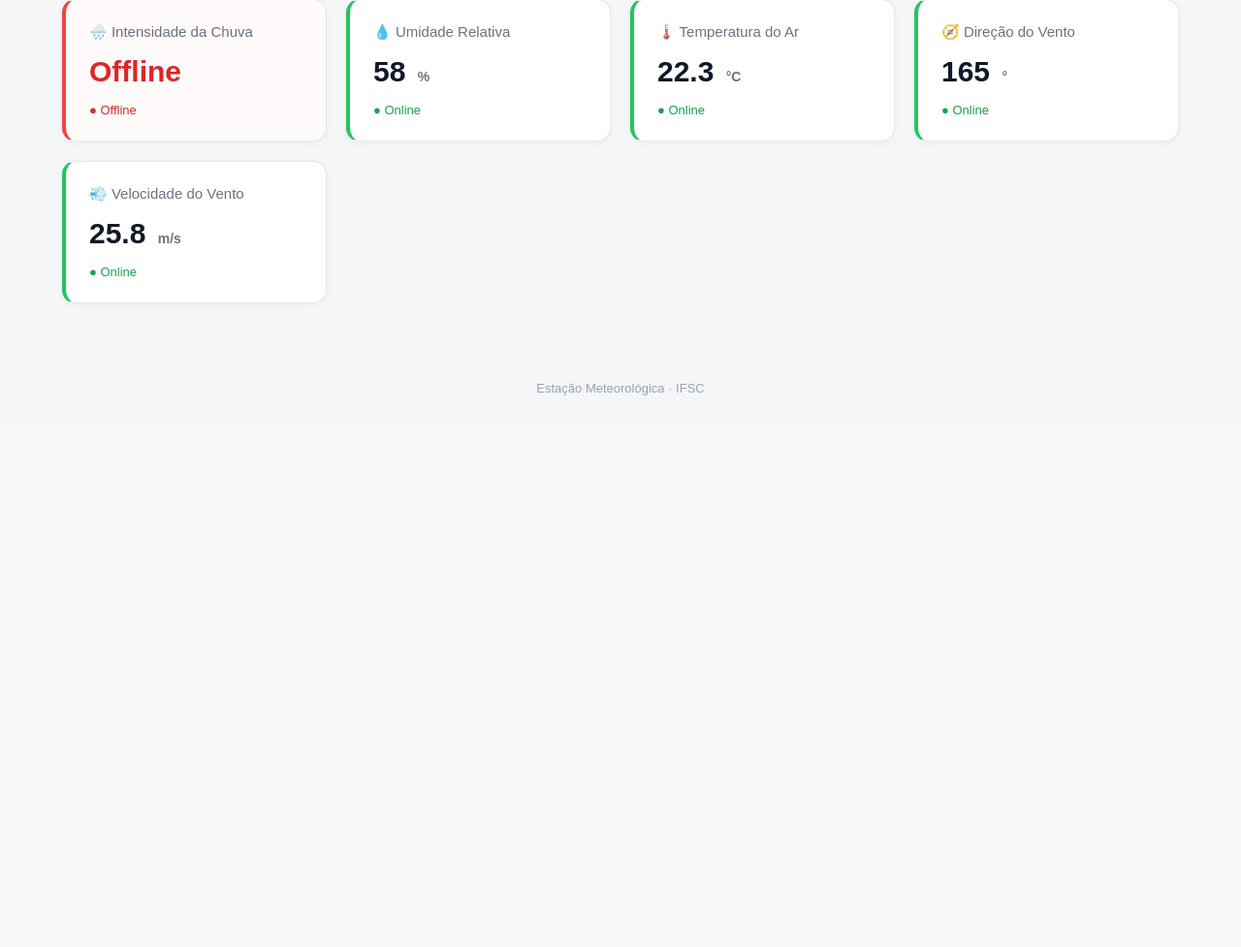
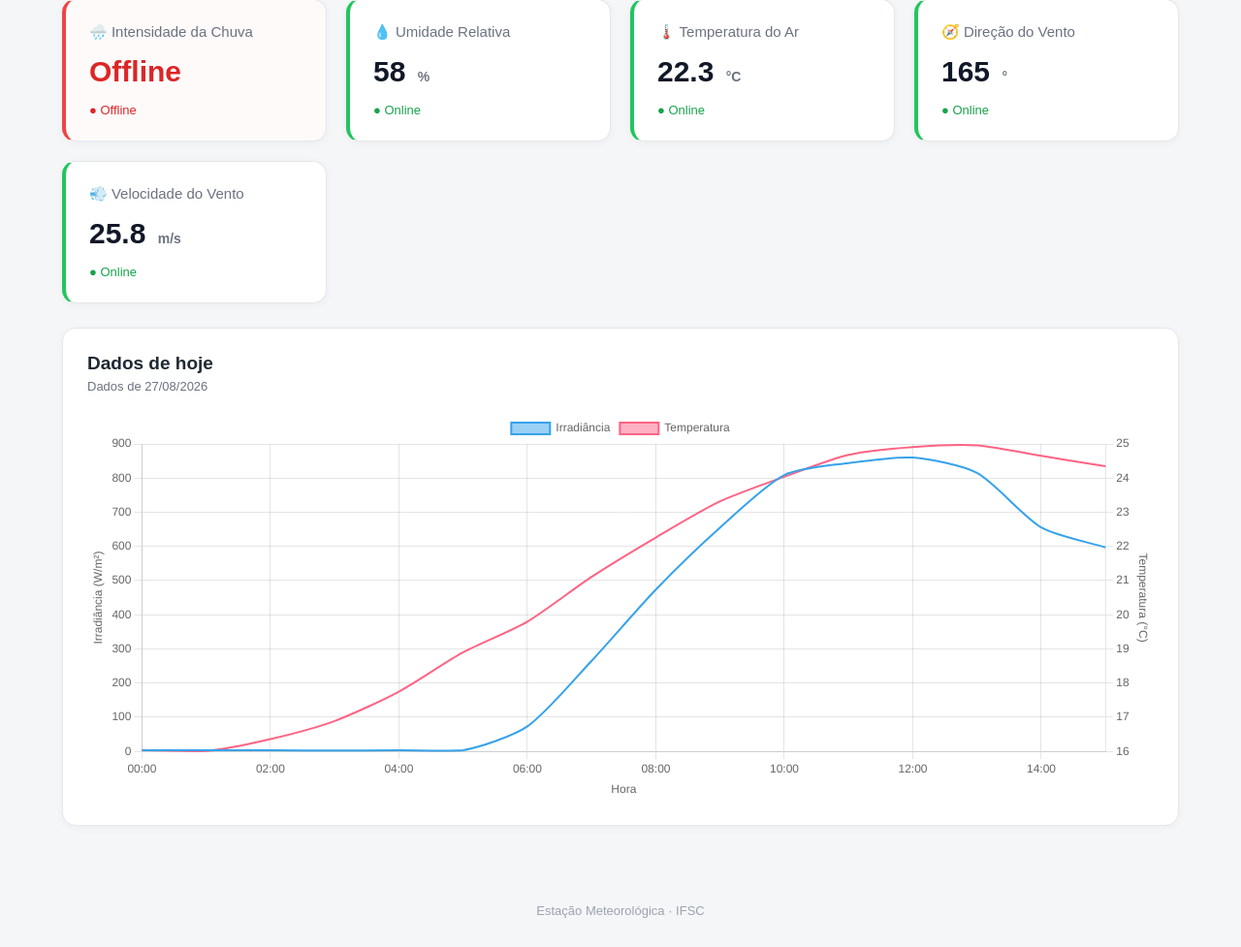
Before and after one commit to Engenharia-de-Telecom/Bolsa-Fv, a Flask app: page / in a window 1280 px wide. Shown: the part 416-1393 px from the top of the page at 97% size. Before the commit the page ends 824 px from the top, so only its background shows below. Run offline with Flask 3, Linux system fonts and the light colour scheme.

Commit message:
Implementado o gráfico de IRRADIACIA e TA ná home do dashboard.

```diff
--- a/dashboard/app.py
+++ b/dashboard/app.py
@@ -12,6 +12,74 @@ app = Flask(__name__)
 @app.route("/")
 def index():
     return render_template("index.html")
+
+# =====================================================
+# API do gráfico na main
+# =====================================================
+
+@app.route("/api/grafico-dia")
+def api_grafico_dia():
+    # Ler o csv
+    df = pd.read_csv("dados/dados_estacao.csv")
+
+    # Converte data
+    df["DATE-TIME"] = pd.to_datetime(df["DATE-TIME"], errors="coerce")
+    df = df.dropna(subset=["DATE-TIME"])
+
+    # Converter os dados irradiancia e temperatura para numérico
+    df["IRRADIANCE"] = pd.to_numeric(df["IRRADIANCE"], errors="coerce")
+
+    df["TA"] = pd.to_numeric(df["TA"], errors="coerce")
+
+    # Remover linhas sem dados
+    df = df.dropna(subset=["IRRADIANCE", "TA"])
+    if df.empty:
+        return jsonify({
+            "erro": "Não existem dados de irradiância e temperatura."
+        }), 404
+
+    # Idenficar o ultimo dia da leitura
+    ultima_data = df["DATE-TIME"].max()
+    dia = ultima_data.normalize()
+    proximo_dia = dia + pd.Timedelta(days=1)
+
+    # Pegar somente os dados do dia
+    df_dia = df[(df["DATE-TIME"] >= dia) & (df["DATE-TIME"] < proximo_dia)].copy()
+
+    # Agrupar por hora
+    df_dia["HORA"] = df_dia["DATE-TIME"].dt.floor("h")
+    df_horario = df_dia.groupby("HORA")[["IRRADIANCE", "TA"]].mean().reset_index()
+
+    # retorna os dados em formato JSON
+
+    return jsonify({
+
+        "data":
+            dia.strftime("%d/%m/%Y"),
+
+        "ultima_atualizacao":
+            ultima_data.strftime(
+                "%d/%m/%Y %H:%M:%S"
+            ),
+
+        "tempo":
+            df_horario["HORA"]
+            .dt.strftime("%H:%M")
+            .tolist(),
+
+        "irradiancia":
+            df_horario["IRRADIANCE"]
+            .round(2)
+            .tolist(),
+
+        "temperatura":
+            df_horario["TA"]
+            .round(2)
+            .tolist()
+
+    })
+
+
 
 # =====================================================
 # Página dedicada
--- a/dashboard/static/script.js
+++ b/dashboard/static/script.js
@@ -1,3 +1,5 @@
+let graficoDia = null;
+
 function atualizarSensores() {
 
 
@@ -240,18 +242,252 @@ fetch("/status")
 }
 
 /*
+ * Primeira atualização
+ */
+atualizarSensores();
+atualizarGraficoDia();
 
-* Atualiza a cada 1 segundo
-  */
-
-setInterval(
-atualizarSensores,
-1000
-);
 
 /*
+ * Atualiza o gráfico a cada 1 minuto
+ */
+setInterval(
+    atualizarGraficoDia,
+    60000
+);
+// =====================================================
+// GRÁFICO DO DIA
+// =====================================================
 
-* Primeira atualização
-  */
+function atualizarGraficoDia() {
 
-atualizarSensores();
+    fetch("/api/grafico-dia")
+
+        .then(resposta => resposta.json())
+
+        .then(dados => {
+
+            if (dados.erro) {
+
+                console.error(dados.erro);
+
+                return;
+            }
+
+
+            // -----------------------------------------
+            // Atualiza o título do gráfico
+            // -----------------------------------------
+
+            const dataGrafico =
+                document.getElementById(
+                    "data-grafico-dia"
+                );
+
+
+            if (dataGrafico) {
+
+                dataGrafico.textContent =
+                    `Dados de ${dados.data}`;
+
+            }
+
+
+            // -----------------------------------------
+            // Cria o gráfico
+            // -----------------------------------------
+
+            const canvas =
+                document.getElementById(
+                    "grafico-dia"
+                );
+
+
+            if (!canvas) {
+                return;
+            }
+
+
+            const ctx =
+                canvas.getContext("2d");
+
+
+            // -----------------------------------------
+            // Destrói o gráfico anterior
+            // -----------------------------------------
+
+            if (graficoDia !== null) {
+
+                graficoDia.destroy();
+
+            }
+
+
+            // -----------------------------------------
+            // Cria novo gráfico
+            // -----------------------------------------
+
+            graficoDia = new Chart(ctx, {
+
+                type: "line",
+
+                data: {
+
+                    labels: dados.tempo,
+
+                    datasets: [
+
+                        {
+                            label: "Irradiância",
+
+                            data: dados.irradiancia,
+
+                            borderWidth: 2,
+
+                            pointRadius: 0,
+
+                            pointHoverRadius: 5,
+
+                            tension: 0.25,
+
+                            yAxisID: "yIrradiancia"
+                        },
+
+                        {
+                            label: "Temperatura",
+
+                            data: dados.temperatura,
+
+                            borderWidth: 2,
+
+                            pointRadius: 0,
+
+                            pointHoverRadius: 5,
+
+                            tension: 0.25,
+
+                            yAxisID: "yTemperatura"
+                        }
+
+                    ]
+
+                },
+
+
+                options: {
+
+                    responsive: true,
+
+                    maintainAspectRatio: false,
+
+
+                    interaction: {
+
+                        mode: "index",
+
+                        intersect: false
+
+                    },
+
+
+                    plugins: {
+
+                        legend: {
+
+                            display: true,
+
+                            position: "top"
+
+                        },
+
+                        tooltip: {
+
+                            mode: "index",
+
+                            intersect: false
+
+                        }
+
+                    },
+
+
+                    scales: {
+
+                        x: {
+
+                            title: {
+
+                                display: true,
+
+                                text: "Hora"
+
+                            },
+
+                            ticks: {
+
+                                maxTicksLimit: 15
+
+                            }
+
+                        },
+
+
+                        yIrradiancia: {
+
+                            type: "linear",
+
+                            position: "left",
+
+                            title: {
+
+                                display: true,
+
+                                text: "Irradiância (W/m²)"
+
+                            },
+
+                            beginAtZero: true
+
+                        },
+
+
+                        yTemperatura: {
+
+                            type: "linear",
+
+                            position: "right",
+
+                            title: {
+
+                                display: true,
+
+                                text: "Temperatura (°C)"
+
+                            },
+
+                            grid: {
+
+                                drawOnChartArea: false
+
+                            }
+
+                        }
+
+                    }
+
+                }
+
+            });
+
+        })
+
+        .catch(erro => {
+
+            console.error(
+                "Erro ao carregar gráfico do dia:",
+                erro
+            );
+
+        });
+
+}
--- a/dashboard/static/style.css
+++ b/dashboard/static/style.css
@@ -269,6 +269,7 @@ CELULAR
     align-items: flex-start;
     gap: 10px;
   }
+}
 
 /* ==============================
 PÁGINA DE GRÁFICOS
@@ -421,5 +422,43 @@ RESPONSIVIDADE
   .grafico-container {
     height: 350px;
   }
+
+  .grafico-dia-container {
+    height: 300px;
+  }
+
 }
+
+/* ==============================
+GRÁFICO DO DIA
+============================== */
+
+.grafico-dia {
+  background-color: #ffffff;
+  border: 1px solid #e5e7eb;
+  border-radius: 14px;
+  padding: 25px;
+  margin-top: 25px;
+  box-shadow: 0 2px 8px rgba(0, 0, 0, 0.04);
 }
+
+.grafico-dia-header {
+  margin-bottom: 20px;
+}
+
+.grafico-dia-header h2 {
+  font-size: 19px;
+  font-weight: 600;
+  margin-bottom: 5px;
+}
+
+.grafico-dia-header p {
+  color: #6b7280;
+  font-size: 13px;
+}
+
+.grafico-dia-container {
+  position: relative;
+  width: 100%;
+  height: 400px;
+}
--- a/dashboard/templates/index.html
+++ b/dashboard/templates/index.html
@@ -89,6 +89,28 @@
 
     </section>
 
+<section class="grafico-dia">
+
+    <div class="grafico-dia-header">
+
+        <div>
+            <h2>Dados de hoje</h2>
+
+            <p id="data-grafico-dia">
+                Carregando dados...
+            </p>
+        </div>
+
+    </div>
+
+    <div class="grafico-dia-container">
+
+        <canvas id="grafico-dia"></canvas>
+
+    </div>
+
+</section>
+
 
 </main>
 
@@ -102,6 +124,8 @@
 </footer>
 
 
+<script src="https://cdn.jsdelivr.net/npm/chart.js"></script>
+
 <script src="{{ url_for('static', filename='script.js') }}"></script>
 
 
```
